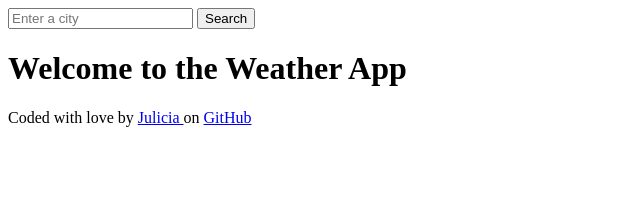
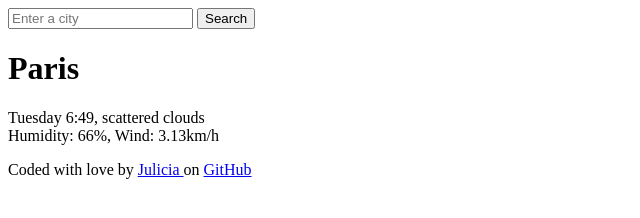
Before and after one commit to Jaystewie/TheWeather, a plain HTML site: page index.html in a window 1280 px wide. Shown: the whole page, without its empty margins (0-640 px from the left). Drawn offline with Linux system fonts and the light colour scheme.

Commit message:
Added City header and weather desciption

```diff
--- a/index.html
+++ b/index.html
@@ -14,9 +14,14 @@
             <input type="submit" value="Search" />
         </form>
     </header>
-    <h1>Welcome to the Weather App</h1>
-
-
+    <main>
+        <h1>Paris</h1>
+        <p>
+            Tuesday 6:49, scattered clouds
+            <br />
+            Humidity: 66%, Wind: 3.13km/h
+        </p>
+    </main>
     <footer>
         Coded with love by <a href="https://regal-dasik-2c34df.netlify.app/" target="_blank">Julicia </a>
         on <a href="https://github.com/Jaystewie/TheWeather" target="_blank">GitHub</a>
```
